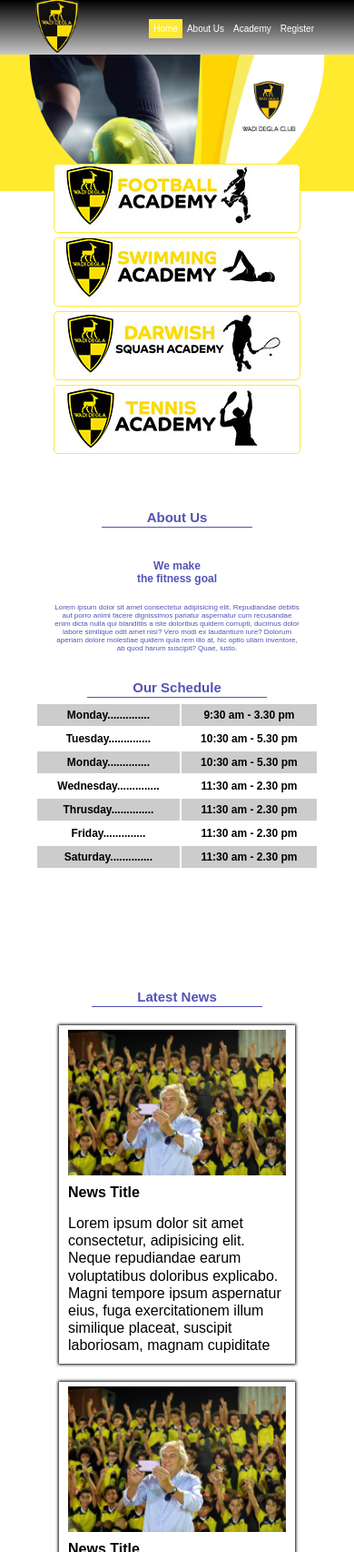
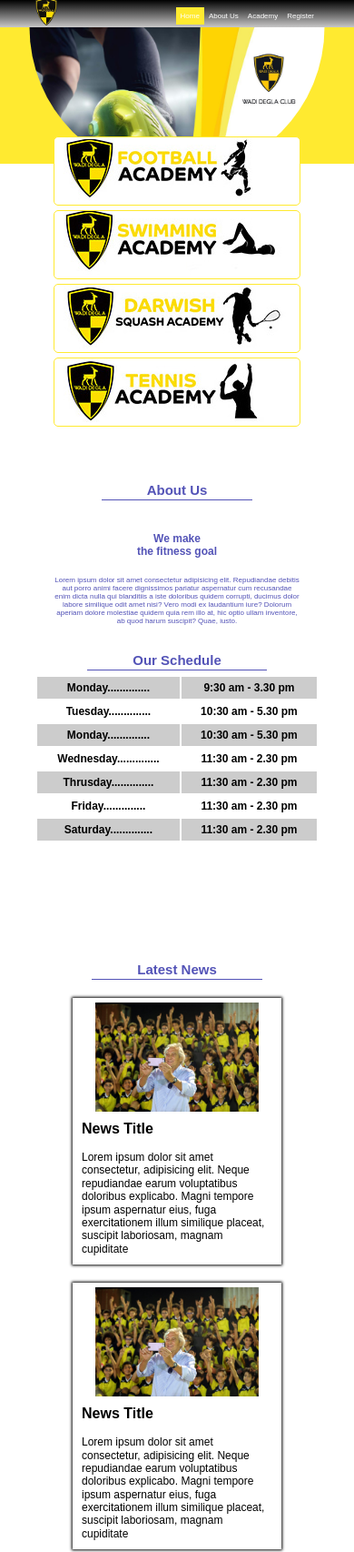
Before and after one commit to Baseldiab/Wadi-Degla-, a plain HTML site: page index.html in a window 390 px wide. Shown: the top 1706 px of the page at 91% size. Drawn offline with Linux system fonts and the light colour scheme.

Commit message:
Add files via upload

```diff
--- a/Css/style.css
+++ b/Css/style.css
@@ -31,24 +31,7 @@
     padding: 0 50px 2px;
 }
 }
-/*
-@media(max-width: 668px ){
-    .container{
-        width: 750PX;
-    }
-}
-@media(min-width: 992px ){
-    .container{
-        width: 970PX;
-    }
-}
-@media(min-width: 1200px ){
-    .container{
-        width: 1170PX;
-    }
-} */
 
-/* End component  */
 
 /* Start header */
 
@@ -56,6 +39,11 @@
 header {
     height: 60px;
     background: linear-gradient(180deg , #000 , #c8c7c7);
+}
+@media(max-width: 667px){
+    header {
+        height: 30px;
+    }
 }
 header .container{
     display: flex;
@@ -65,6 +53,11 @@ header .container{
 }
 header .logo img{
     height: 60px;
+}
+@media(max-width: 667px){
+    header .logo img{
+        height: 30px;
+    }
 }
 header nav .menu{
     display: flex;
@@ -80,7 +73,7 @@ header nav .menu a:hover{
 @media(max-width: 667px){
     header nav .menu a {
         padding: 5px;
-        font-size: 10px;
+        font-size: 8px;
     }
 }
 
@@ -382,7 +375,7 @@ header nav .menu a:hover{
     padding: 5px;
     box-shadow: 0px 0px 3px 1px #000;
     color: #000;
-    width: 335px;
+    width: 334px;
 }
 .news .title img{
     margin: 0 auto;
@@ -419,7 +412,13 @@ header nav .menu a:hover{
     margin-top: 50px;
     }
     .news .title{
-        width: 250px;
+        width: 220px;
+    }
+    .news .title h4{
+        font-size: 16px;
+    }
+    .news .title p{
+        font-size: 12px;
     }
     .news .latest{
         margin-top: 10px;
@@ -430,20 +429,24 @@ header nav .menu a:hover{
 
     }
     .news .title img{
-        height: 160px;
+        height: 120px;
+    }
+    .news .latest img{
+        height: 150px;
     }
     .news .latest iframe{
         height: 160px;
-        width: fit-content;
+        width: 100;
     }
 }
 @media(max-width: 992px ){
     .news .latest{
         display: flex;
         flex-direction: column;
+
     }
     .news .latest iframe{
-        width: fit-content;
+        width: 100%;
     }
 
 }
--- a/index.html
+++ b/index.html
@@ -138,7 +138,7 @@
 
         <!-- Start Footer  -->
         <footer>
-            <iframe src="https://www.google.com/maps/embed?pb=!1m26!1m12!1m3!1d879437.0496804696!2d30.896902288048114!3d30.569047941023836!2m3!1f0!2f0!3f0!3m2!1i1024!2i768!4f13.1!4m11!3e6!4m3!3m2!1d31.0542336!2d31.368806399999997!4m5!1s0x1458163bd143e87d%3A0x14d121957f94c50a!2sWadi%20Degla%20Club%20-%20Sheraton%2C%20Near%20Wadi%20Degla%20club%2C%20Sheraton%20The%20district%20mall%20Sheraton%20Cairo%2C%2011757!3m2!1d30.092816!2d31.384003999999997!5e0!3m2!1sen!2seg!4v1676114419464!5m2!1sen!2seg" style="border:0;" allowfullscreen="" loading="lazy" referrerpolicy="no-referrer-when-downgrade"></iframe>
+            <iframe src="https://www.google.com/maps/embed?pb=!1m26!1m12!1m3!1d1747599.9787673787!2d29.607915553567047!3d31.185215379209996!2m3!1f0!2f0!3f0!3m2!1i1024!2i768!4f13.1!4m11!3e6!4m3!3m2!1d31.0542336!2d31.368806399999997!4m5!1s0x14f5c3b0e2403239%3A0xe560ff2984cf775f!2s5WF6%2BRWX%20Wadi%20Degla%20Club%20-%20Alexandria%2C%20Ghait%20Al%20Enab%20Sharq%2C%20Karmouz%2C%20Alexandria%20Governorate%205340021!3m2!1d31.174610599999998!2d29.9123517!5e0!3m2!1sen!2seg!4v1676139632330!5m2!1sen!2seg"  style="border:0;" allowfullscreen="" loading="lazy" referrerpolicy="no-referrer-when-downgrade"></iframe>
         </footer>
         <!-- End Footer  -->
     </main>
```
